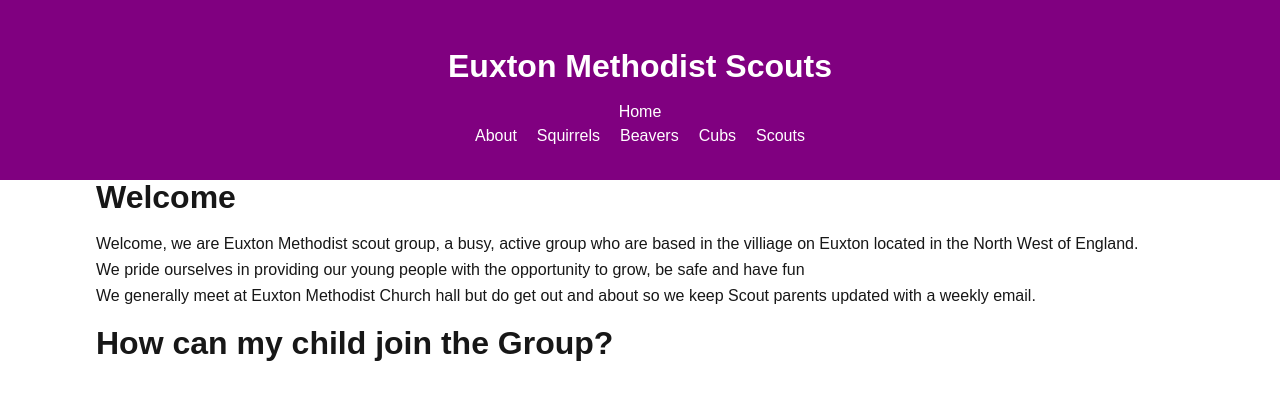
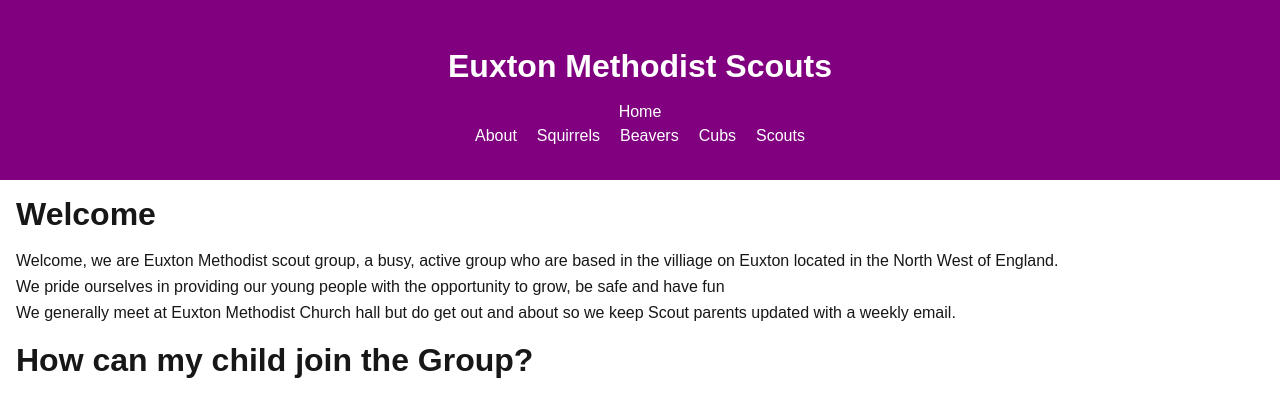
Before and after one commit to kinetic-coder/euxton-methodist-scouts, a Next.js app: page / in a window 1280 px wide. Shown: the top 416 px of the page. Built offline with nearby package versions, Linux system fonts and the light colour scheme.

Commit message:
Updated to sort out the home page margins, etc.

```diff
--- a/app/layout.tsx
+++ b/app/layout.tsx
@@ -1,13 +1,11 @@
 import "./globals.css";
 import Link from "next/link";
 import { Nunito_Sans } from "next/font/google";
-
 
 const nunitoSans = Nunito_Sans({
   variable: "--font-nunito-sans",
   subsets: ["latin"],
 });
-
 
 export default function RootLayout({
   children,
--- a/app/page.tsx
+++ b/app/page.tsx
@@ -1,9 +1,8 @@
 
 export default function Home() {
   return (
-    <div className="grid grid-rows-[20px_1fr_20px] items-center justify-items-center min-h-screen p-8 pb-20 gap-16 sm:p-20 font-[family-name:var(--font-geist-sans)]">
+    <div className="container mx-auto px-4">
 
-      <div className="container mx-auto px-4">
       <h1>Welcome</h1>
 
       <div>
@@ -13,13 +12,7 @@
         <p>We generally meet at Euxton Methodist Church hall but do get out and about so we keep Scout parents updated with a weekly email.</p>
 
         <h1>How can my child join the Group?</h1>
-
       </div>
-      </div>
-
-      <footer className="row-start-3 flex gap-6 flex-wrap items-center justify-center">
-
-      </footer>
     </div>
   );
 }
```
Lines whose indentation alone changed are shown as unchanged.
